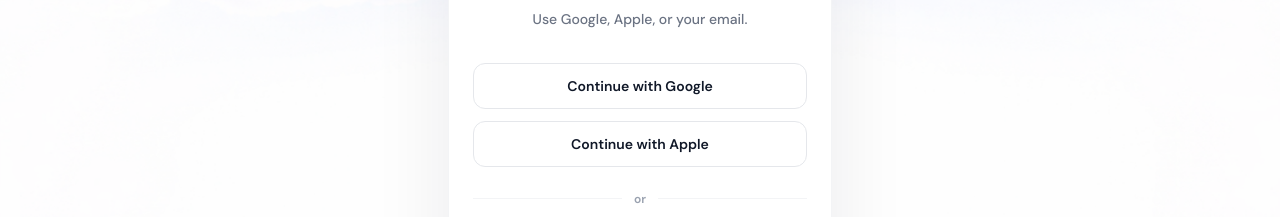
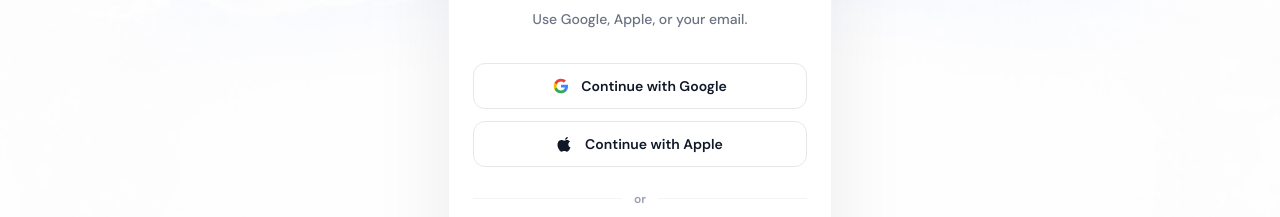
Before and after one commit to xrazz/keepdb-ui, a Next.js app: page /login in a window 1280 px wide. Shown: the part 288-505 px from the top of the page. Built offline with nearby package versions, Linux system fonts and the light colour scheme; no server answers.

Commit message:
Add provider icons to login

```diff
--- a/src/app/login/page.tsx
+++ b/src/app/login/page.tsx
@@ -9,6 +9,37 @@
 function getRedirectTo() {
   if (typeof window === 'undefined') return undefined;
   return `${window.location.origin}/auth/callback`;
+}
+
+function GoogleIcon() {
+  return (
+    <svg aria-hidden="true" viewBox="0 0 24 24" className="h-4 w-4">
+      <path
+        fill="#4285F4"
+        d="M22.56 12.25c0-.78-.07-1.53-.2-2.25H12v4.26h5.92c-.26 1.37-1.04 2.53-2.21 3.31v2.77h3.57c2.08-1.92 3.28-4.74 3.28-8.09z"
+      />
+      <path
+        fill="#34A853"
+        d="M12 23c2.97 0 5.46-.98 7.28-2.66l-3.57-2.77c-.98.66-2.23 1.06-3.71 1.06-2.86 0-5.29-1.93-6.16-4.53H2.18v2.84C3.99 20.53 7.7 23 12 23z"
+      />
+      <path
+        fill="#FBBC05"
+        d="M5.84 14.1c-.22-.66-.35-1.36-.35-2.1s.13-1.44.35-2.1V7.06H2.18C1.43 8.55 1 10.22 1 12s.43 3.45 1.18 4.94l2.85-2.22.81-.62z"
+      />
+      <path
+        fill="#EA4335"
+        d="M12 5.38c1.62 0 3.06.56 4.21 1.64l3.15-3.15C17.45 2.09 14.97 1 12 1 7.7 1 3.99 3.47 2.18 7.06l3.66 2.84C6.71 7.3 9.14 5.38 12 5.38z"
+      />
+    </svg>
+  );
+}
+
+function AppleIcon() {
+  return (
+    <svg aria-hidden="true" viewBox="0 0 24 24" className="h-4 w-4 fill-current">
+      <path d="M16.37 1.43c0 1.02-.42 2.01-1.15 2.76-.78.8-1.88 1.42-2.94 1.34-.14-.98.39-2.04 1.08-2.76.75-.78 2.05-1.38 3.01-1.34ZM20.2 17.37c-.53 1.2-.79 1.74-1.47 2.81-.96 1.47-2.31 3.31-3.98 3.33-1.49.01-1.87-.96-3.89-.95-2.02.01-2.44.97-3.93.96-1.67-.02-2.95-1.67-3.91-3.14-2.68-4.11-2.96-8.93-1.31-11.49 1.18-1.82 3.03-2.89 4.78-2.89 1.78 0 2.9.98 4.37.98 1.43 0 2.3-.98 4.36-.98 1.56 0 3.21.85 4.38 2.31-3.85 2.11-3.22 7.61.6 9.06Z" />
+    </svg>
+  );
 }
 
 export default function LoginPage() {
@@ -121,16 +152,18 @@
               type="button"
               disabled={!configured || loading === 'google'}
               onClick={() => signInWithProvider('google')}
-              className="inline-flex w-full items-center justify-center rounded-xl border border-gray-200 bg-white px-5 py-3 text-sm font-semibold text-gray-900 transition-colors hover:border-gray-300 hover:bg-gray-50 disabled:cursor-not-allowed disabled:opacity-50"
+              className="inline-flex w-full items-center justify-center gap-3 rounded-xl border border-gray-200 bg-white px-5 py-3 text-sm font-semibold text-gray-900 transition-colors hover:border-gray-300 hover:bg-gray-50 disabled:cursor-not-allowed disabled:opacity-50"
             >
+              <GoogleIcon />
               {loading === 'google' ? 'Opening Google...' : 'Continue with Google'}
             </button>
             <button
               type="button"
               disabled={!configured || loading === 'apple'}
               onClick={() => signInWithProvider('apple')}
-              className="inline-flex w-full items-center justify-center rounded-xl border border-gray-200 bg-white px-5 py-3 text-sm font-semibold text-gray-900 transition-colors hover:border-gray-300 hover:bg-gray-50 disabled:cursor-not-allowed disabled:opacity-50"
+              className="inline-flex w-full items-center justify-center gap-3 rounded-xl border border-gray-200 bg-white px-5 py-3 text-sm font-semibold text-gray-900 transition-colors hover:border-gray-300 hover:bg-gray-50 disabled:cursor-not-allowed disabled:opacity-50"
             >
+              <AppleIcon />
               {loading === 'apple' ? 'Opening Apple...' : 'Continue with Apple'}
             </button>
           </div>
```
